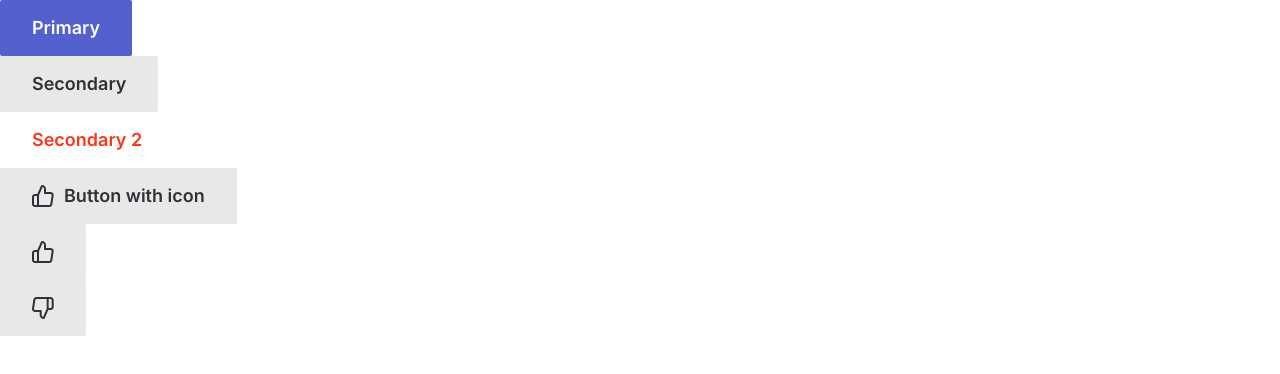
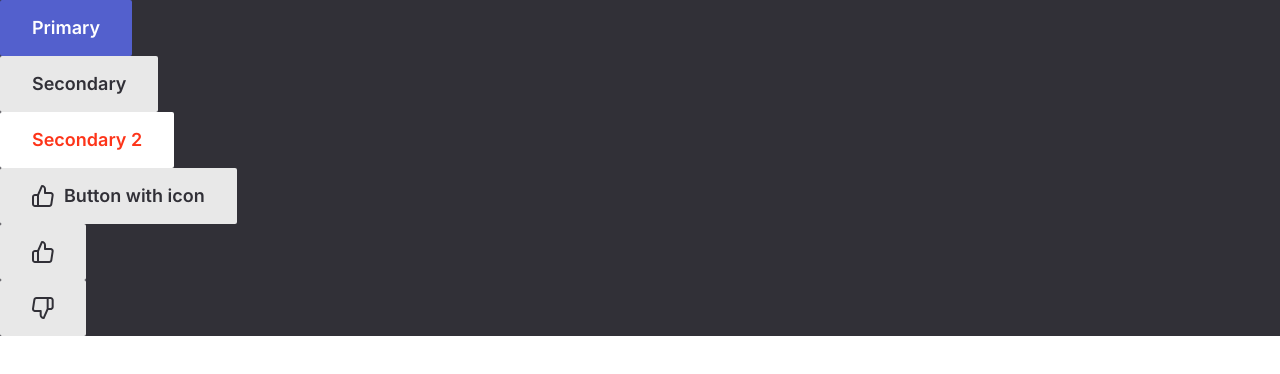
Before and after one commit to DaniilBenyash/tms_blog, a React (Create React App) app: page / in a window 1280 px wide. Shown: the top 374 px of the page. Built offline with nearby package versions, Linux system fonts and the light colour scheme.

Commit message:
feat: add change theme

```diff
--- a/src/App.tsx
+++ b/src/App.tsx
@@ -1,4 +1,4 @@
-import React from 'react';
+import React, { useState } from 'react';
 import { Button } from './components/Button/Button'
 import { ReactComponent as Bookmark } from './components/Button/icon/like.svg'
 import { ReactComponent as Like } from './components/Button/icon/like.svg'
@@ -6,9 +6,15 @@
 
 function App() {
 
+  const [theme, setTheme] = useState('dark');
+
+  const toggleThme = () => {
+    const newTheme = theme === 'dark' ? 'light' : 'dark'
+    setTheme(newTheme)
+  }
   return (
-    <div className="App">
-        <Button text='Primary' onClick={() => console.log('Text')} className='button--primary' disabled={false}/>
+    <div className={`App theme--${theme}`}>
+        <Button text='Primary' onClick={toggleThme} className='button--primary' disabled={false}/>
         <Button text='Secondary' onClick={() => console.log('Text')} className='button--secondary' disabled={false}/>
         <Button text='Secondary 2' onClick={() => console.log('Text')} className='button--secondary2' disabled={false}/>
         <Button text='Button with icon' onClick={() => console.log('Text')} className='button--with_icon' disabled={false} icon={<Bookmark />}/>
--- a/src/index.scss
+++ b/src/index.scss
@@ -3,15 +3,26 @@
 @import "styles/variables";
 
 body {
-  margin: 0;
-  font-family: -apple-system, BlinkMacSystemFont, 'Segoe UI', 'Roboto', 'Oxygen',
+margin: 0;
+font-family: -apple-system, BlinkMacSystemFont, 'Segoe UI', 'Roboto', 'Oxygen',
     'Ubuntu', 'Cantarell', 'Fira Sans', 'Droid Sans', 'Helvetica Neue',
     sans-serif;
-  -webkit-font-smoothing: antialiased;
-  -moz-osx-font-smoothing: grayscale;
+-webkit-font-smoothing: antialiased;
+-moz-osx-font-smoothing: grayscale;
 }
 
 code {
-  font-family: source-code-pro, Menlo, Monaco, Consolas, 'Courier New',
+font-family: source-code-pro, Menlo, Monaco, Consolas, 'Courier New',
     monospace;
 }
+
+.theme{
+
+    &--light{
+        background-color: $color-background-primary2;
+    }
+
+    &--dark{
+        background-color: $color-secondary;
+    }
+}
```
